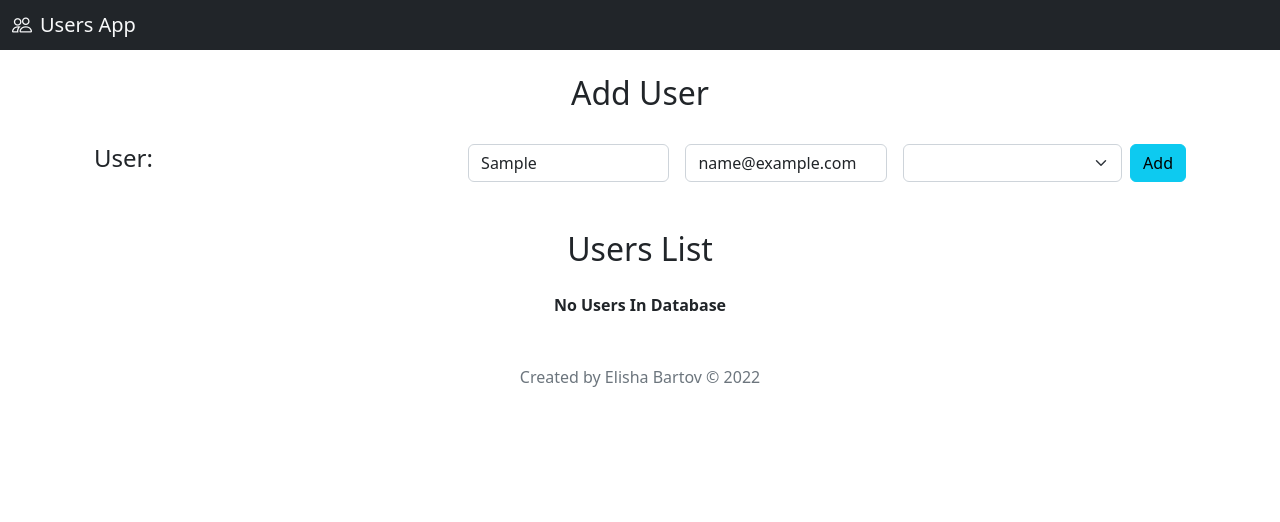
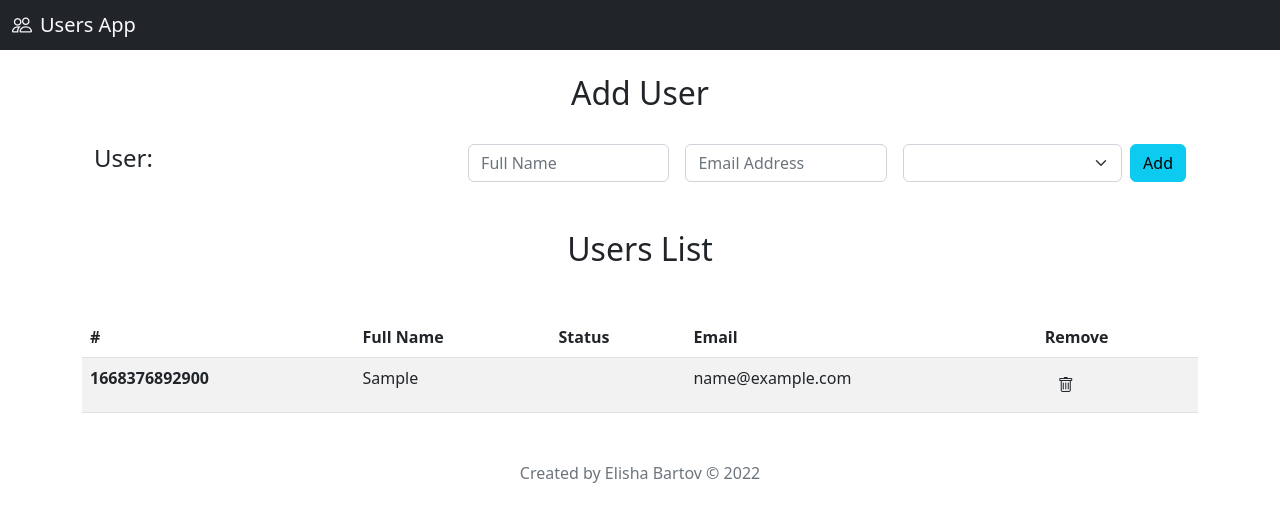
Before and after one commit to BartovElisha/react-app-users-list, a React (Create React App) app: page / in a window 1280 px wide. Both pictures are taken after typing "Sample", "name@example.com" into the empty fields and a click on the button "Add". Shown: the top 522 px of the page. Built offline with nearby package versions, Linux system fonts and the light colour scheme.

Commit message:
Fixed update users list, added delete function.

```diff
--- a/src/components/MenuBar.tsx
+++ b/src/components/MenuBar.tsx
@@ -1,5 +1,4 @@
 import { useState } from "react";
-import { User } from "../models/Models";
 import { Statuses } from "../types/Types";
 
 interface Props {
@@ -15,17 +14,40 @@ function MenuBar({updateUsers}: Props) {
     const [email, setEmail] = useState('');
     const [status,setStatus] = useState(Statuses.empty);
 
+
+    function clearInputFields() {
+        setFullName('');
+        setEmail('');
+        setStatus(Statuses.empty);
+    }
+
+    // Short version of handleButtonClick()
     function handleButtonClick() {
-        // 1. Get...
-        const user: User = {
-            id: new Date().getMilliseconds(),
-            fullName: fullName,
-            email: email,
-            status: status
-        }
-        // 2. Update users Array by setUsers state function
-        updateUsers(user);
+        // 1. Update users Array by setUsers state function
+        updateUsers({
+            id: new Date().getTime(),
+            fullName,
+            email,
+            status
+        });
+        // 2. clear Input Fields
+        clearInputFields();
     }
+    // Long version of handleButtonClick()
+    // function handleButtonClick() {
+    //     // 1. Get...
+    //     const user: User = {
+    //         id: new Date().getTime(),
+    //         fullName: fullName,
+    //         email: email,
+    //         status: status
+    //     }
+    //     // 2. Update users Array by setUsers state function
+    //     updateUsers(user)
+
+    //     // 3. clear Input Fields
+    //     clearInputFields();
+    // }
 
     return (
         <div className="container d-flex p-4 justify-content-between">
--- a/src/components/Table.tsx
+++ b/src/components/Table.tsx
@@ -3,9 +3,12 @@ import TableRow from "./TableRow";
 
 interface Props {
     users: User[];
+    deleteUser: Function;
 }
 
-function Table({users}:Props) {
+function Table({
+    users,
+    deleteUser}:Props) {
     return (
         <div className="container mt-5">
             <table className="table table-striped w-85">
@@ -24,6 +27,7 @@ function Table({users}:Props) {
                             <TableRow
                                 key={row.id}
                                 {...row}
+                                deleteUser={deleteUser}
                             />
                         )
                     }
--- a/src/components/TableRow.tsx
+++ b/src/components/TableRow.tsx
@@ -5,13 +5,15 @@ interface Props {
     fullName: string,
     status: Statuses,
     email: string,
+    deleteUser: Function
 }
 
 function TableRow({
     id,
     fullName,
     status,
-    email}: Props) {
+    email,
+    deleteUser}: Props) {
 
     function getStatusColor(status: string) {
         switch (status) {
@@ -40,7 +42,9 @@ function TableRow({
             </td>
             <td>{email}</td>
             <td>
-                <button className="btn">
+                <button
+                    onClick={() => deleteUser(id)}
+                    className="btn">
                     <i className="bi-trash me-2"></i>
                 </button>
             </td>
--- a/src/pages/Home.tsx
+++ b/src/pages/Home.tsx
@@ -10,8 +10,14 @@ function Home() {
     const [users,setUsers] = useState<Array<User>>([]);
 
     function updateUsers(user: User) {
-        users.push(user);
-        setUsers(users);
+        // users.push(user);
+        const updated = [...users, user];
+        setUsers(updated);
+    }
+
+    function deleteUser(userId: number) {
+        const updated = users.filter(user => user.id !== userId);
+        setUsers(updated);
     }
 
     return (
@@ -26,7 +32,9 @@ function Home() {
                 users.length === 0 ? (
                     <p className="text-center mt-4"><strong>No Users In Database</strong></p>
                 ):(
-                    <Table users={users}/>
+                    <Table
+                        users={users}
+                        deleteUser={deleteUser}/>
                 )
             }
             <Footer />
```
